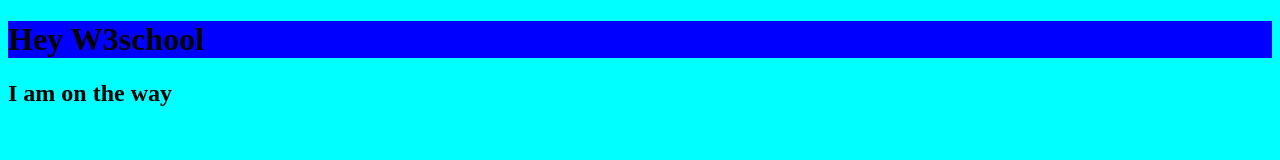
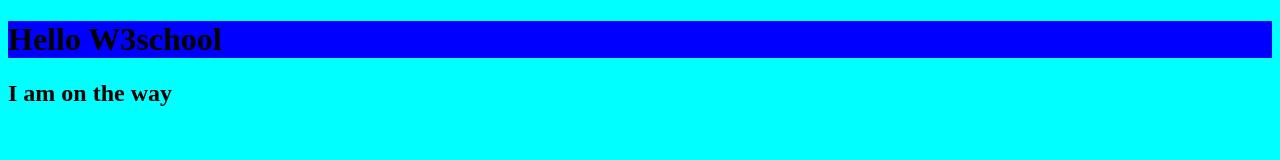
Before and after one commit to Teklu2022/W3school, a plain HTML site: page index.html in a window 1280 px wide. Drawn offline with Linux system fonts and the light colour scheme.

Commit message:
try to push

```diff
--- a/index.html
+++ b/index.html
@@ -8,7 +8,7 @@
     <link rel="stylesheet" href="css/style.css">
 </head>
 <body>
-    <h1>Hey W3school</h1>
+    <h1>Hello W3school</h1>
     <h2>I am on the way</h2>
 </body>
 </html>
```
